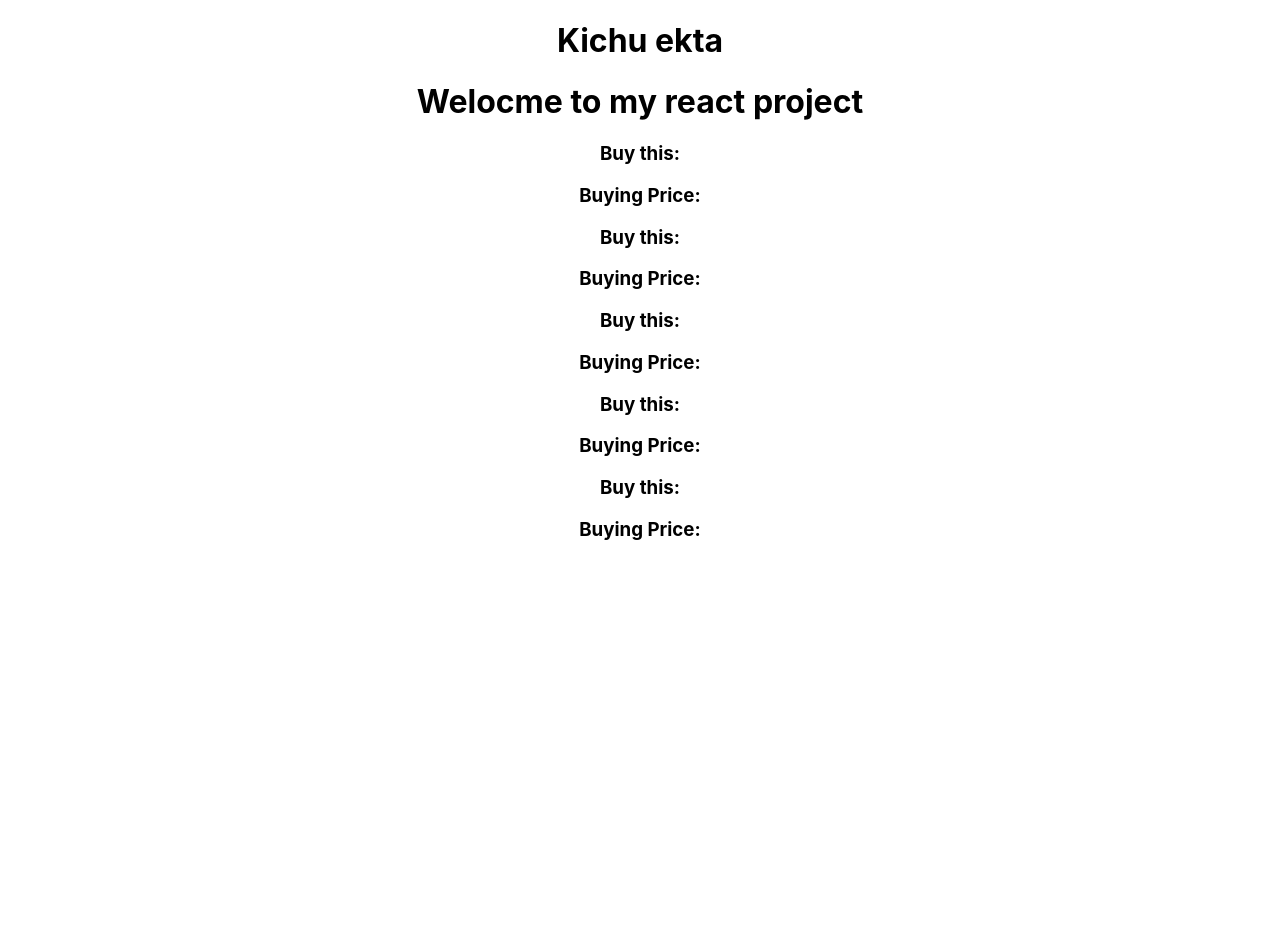
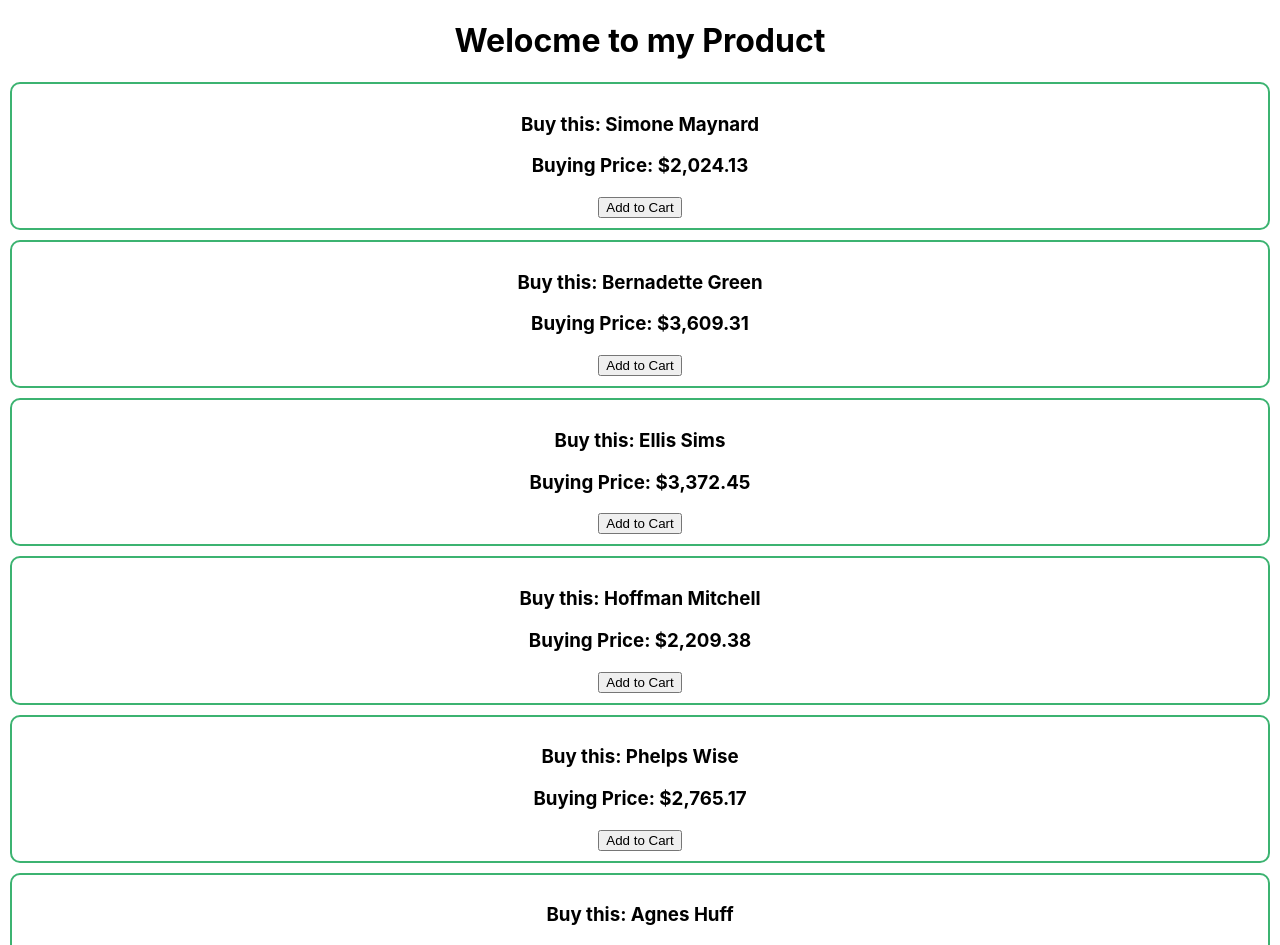
Before and after one commit to Mousamia/countries-react, a React (Create React App) app: page / in a window 1280 px wide. Shown: the top 945 px of the page. Before the commit the page ends 800 px from the top, so only its background shows below. Built offline with nearby package versions, Linux system fonts and the light colour scheme.

Commit message:
react ekta kis

```diff
--- a/src/App.js
+++ b/src/App.js
@@ -6,7 +6,7 @@ import Cosmetics from './components/Cosmetics/Cosmetics';
 function App() {
   return (
     <div className="App">
-     <h1>Kichu ekta</h1>
+     <h1>Welocme to my Product</h1>
      <Cosmetics></Cosmetics>
     </div>
   );
--- a/src/components/Cosmetic/Cosmetic.js
+++ b/src/components/Cosmetic/Cosmetic.js
@@ -1,10 +1,18 @@
 import React from 'react';
+import './cosmetic.css'
 
-const Cosmetic = (props, ) => {
+const Cosmetic = (props ) => {
+    const {name, price, id} = props.cosmetic;
+
+    const addToCart = () =>{
+        console.log("item added");
+    }
+
     return (
-        <div>
-            <h3>Buy this: {}</h3>
-            <h3>Buying Price: {}</h3>
+        <div className='product'>
+            <h3>Buy this: {name}</h3>
+            <h3>Buying Price: {props.cosmetic.price}</h3>
+            <button onClick={addToCart}>Add to Cart</button>
 
         </div>
     );
--- /dev/null
+++ b/src/components/Cosmetic/cosmetic.css
@@ -0,0 +1,6 @@
+.product{
+    border: 2px solid mediumseagreen;
+    margin: 10px;
+    padding: 10px;
+    border-radius: 10px;
+}
--- a/src/components/Cosmetics/Cosmetics.js
+++ b/src/components/Cosmetics/Cosmetics.js
@@ -5,17 +5,57 @@ import Cosmetic from '../Cosmetic/Cosmetic';
 const Cosmetics = () => {
 
     const cosmetics = [
-        {id: 1, name: 'Alta', price: 100},
-        {id: 2, name: 'Malta', price: 200},
-        {id: 3, name: 'Chalta', price: 300},
-        {id: 4, name: 'Falta', price: 400},
-        {id: 5, name: 'Lalta', price: 500},
-    ]
+        {
+          "id": "64245774e9851f56253f98f1",
+          "price": "$2,024.13",
+          "name": "Simone Maynard",
+          "gender": "female"
+        },
+        {
+          "id": "64245774c4740c3eb692a254",
+          "price": "$3,609.31",
+          "name": "Bernadette Green",
+          "gender": "female"
+        },
+        {
+          "id": "642457742f42e5d88c926f10",
+          "price": "$3,372.45",
+          "name": "Ellis Sims",
+          "gender": "male"
+        },
+        {
+          "id": "6424577429033fc5889daf92",
+          "price": "$2,209.38",
+          "name": "Hoffman Mitchell",
+          "gender": "male"
+        },
+        {
+          "id": "642457748362510d6908fec3",
+          "price": "$2,765.17",
+          "name": "Phelps Wise",
+          "gender": "male"
+        },
+        {
+          "id": "64245774f9956fba34ab4ad7",
+          "price": "$3,600.24",
+          "name": "Agnes Huff",
+          "gender": "female"
+        },
+        {
+          "id": "642457747cdca381bef26fea",
+          "price": "$3,461.81",
+          "name": "Audra Harrington",
+          "gender": "female"
+        }
+      ]
     return (
-        <div>
-             <h1>Welocme to my react project</h1>
+        <div >
+
             {
-                cosmetics.map( cosmetic => <Cosmetic key={cosmetic.id} ></Cosmetic> )
+                cosmetics.map( cosmetic => <Cosmetic
+                     key={cosmetic.id}
+                     cosmetic = {cosmetic}
+                     ></Cosmetic> )
             }
         </div>
     );
```
Also changed, not shown: self.txt (added).
